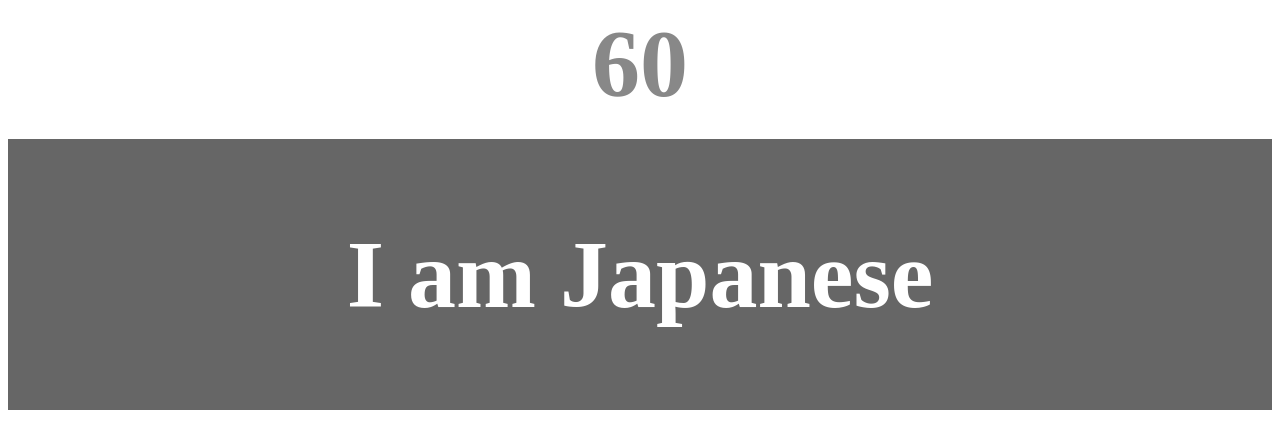
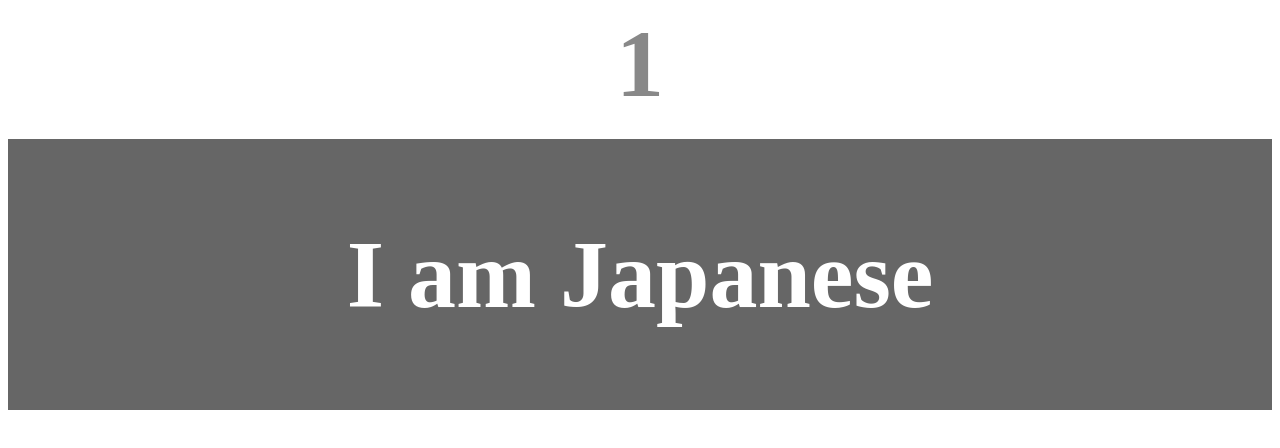
Before and after one commit to ikeda-maru/TypingGame, a plain HTML site: page index.html in a window 1280 px wide. Both pictures are taken after a click on the button "スタート". Drawn offline with Linux system fonts and the light colour scheme.

Commit message:
create gameOver process

```diff
--- a/index.html
+++ b/index.html
@@ -8,7 +8,7 @@
   <link rel="stylesheet" href="style.css">
 </head>
 <body>
-  <p id="count" class="count">60</p>
+  <p id="count" class="count">3</p>
   <div id="wrap" class="wrap">
     <span id="typed" class="typed"></span><span id="untyped"></span>
   </div>
--- a/main.js
+++ b/main.js
@@ -7,6 +7,7 @@ const untypedfield = document.getElementById('untyped');
 const typedfield   = document.getElementById('typed');
 const wrap         = document.getElementById('wrap');
 const start        = document.getElementById('start');
+const count        = document.getElementById('count');
 
 // 複数のテキストを格納する配列
 const textLists = [
@@ -53,6 +54,11 @@ const keyPress = e => {
     // wrapのHTML要素を取得し、そこに`mistyped`というclassを加える
     // cssで`mistyped`クラスの背景色を設定しておく。
     wrap.classList.add('mistyped');
+
+    // 100ms後に背景色をもとに戻す
+    setTimeout(() => {
+      wrap.classList.remove('mistyped');
+    }, 100);
     return;
   }
 
@@ -74,13 +80,36 @@ const keyPress = e => {
 const rankCheck = score => {};
 
 // ゲームを終了
-const gameOver = id => {};
+const gameOver = id => {
+  clearInterval(id);
+
+  console.log('ゲーム終了!');
+};
 
 // カウントダウンタイマー
-const timer = () => {};
+const timer = () => {
+
+  // タイマー部分のHTML要素(p要素)を取得する
+  let time = count.textContent;
+
+  const id = setInterval(() => {
+
+    // カウントダウンする
+    time--;
+    count.textContent = time;
+
+    // カウントが0になったらタイマーを停止する
+    if(time <= 0) {
+      gameOver(id);
+    }
+  }, 1000);
+};
 
 // ゲームスタート時の処理
 start.addEventListener('click', () => {
+
+  // カウントダウンタイマーを開始する
+  timer();
 
   // ランダムなテキストを表示する
   createText();
@@ -89,7 +118,7 @@ start.addEventListener('click', () => {
   start.style.display = 'none';
 
   // キーボードのイベント処理
-  adocument.addEventListener('keypress', keyPress);
+  document.addEventListener('keypress', keyPress);
 });
 
 untypedfield.textContent = 'スタートボタンで開始';
```
Also changed, not shown: 1 other file.
